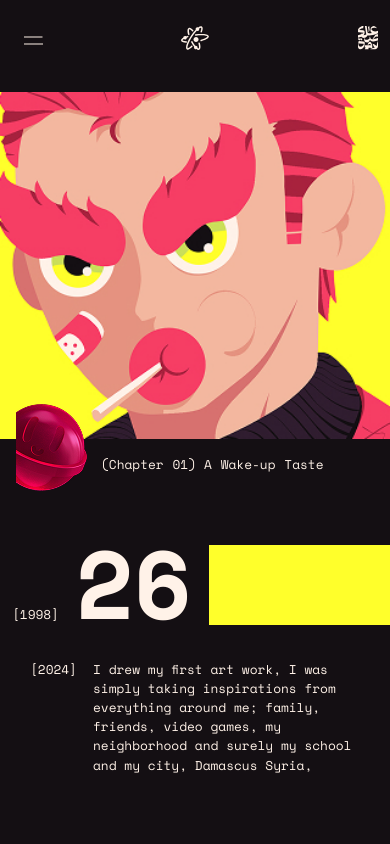
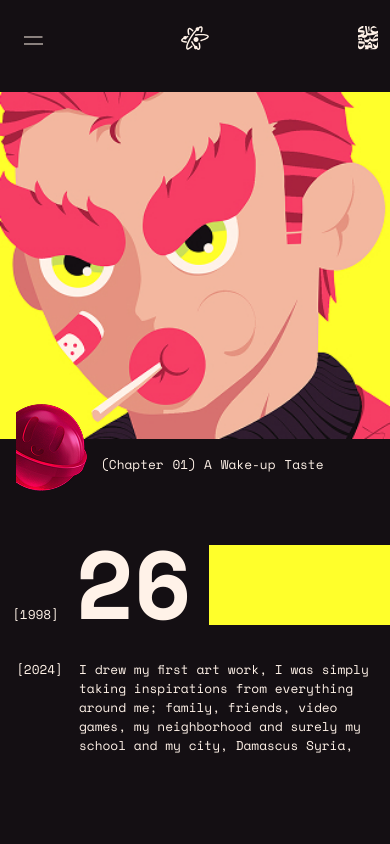
Before and after one commit to Hamza-Noah/Personal-Brand, a React (Vite) app: page / in a window 390 px wide. Shown: the top 844 px of the page. Built offline with nearby package versions, Linux system fonts and the light colour scheme.

Commit message:
added responsive fixes for the langing

```diff
--- a/src/components/Landing/Landing.tsx
+++ b/src/components/Landing/Landing.tsx
@@ -50,7 +50,10 @@ const Landing = () => {
           <div className="col-xs-12 col-md-7">
             <div className={`${styles.branding} h-100`}>
               <div className="row h-100">
-                <div className={`${styles["first-work"]} col-lg-6`}>
+                <div
+                  className={`${styles["first-work"]} col-lg-6 px-3
+                `}
+                >
                   <div>
                     <div className="image text-center d-none d-lg-block">
                       <img
```
